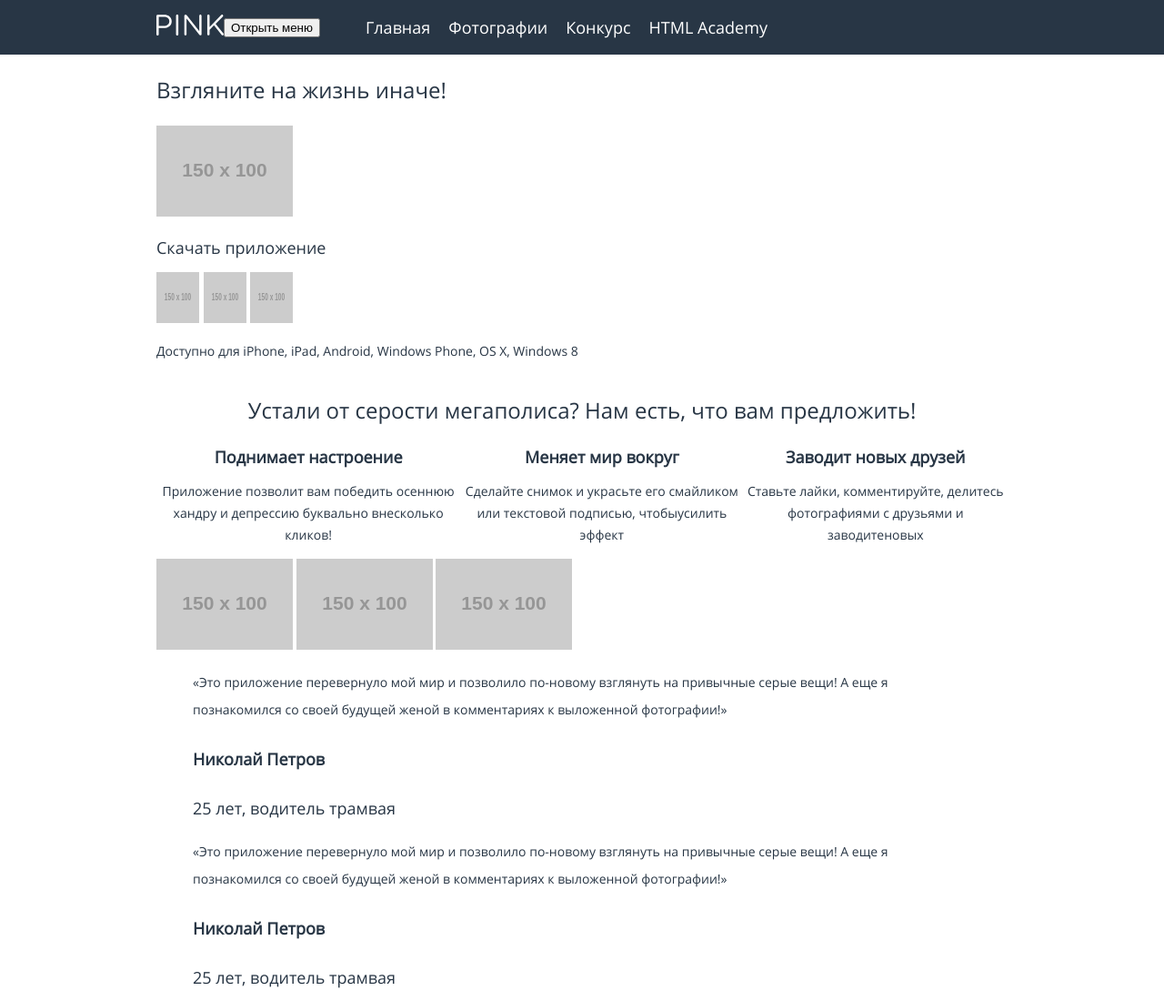
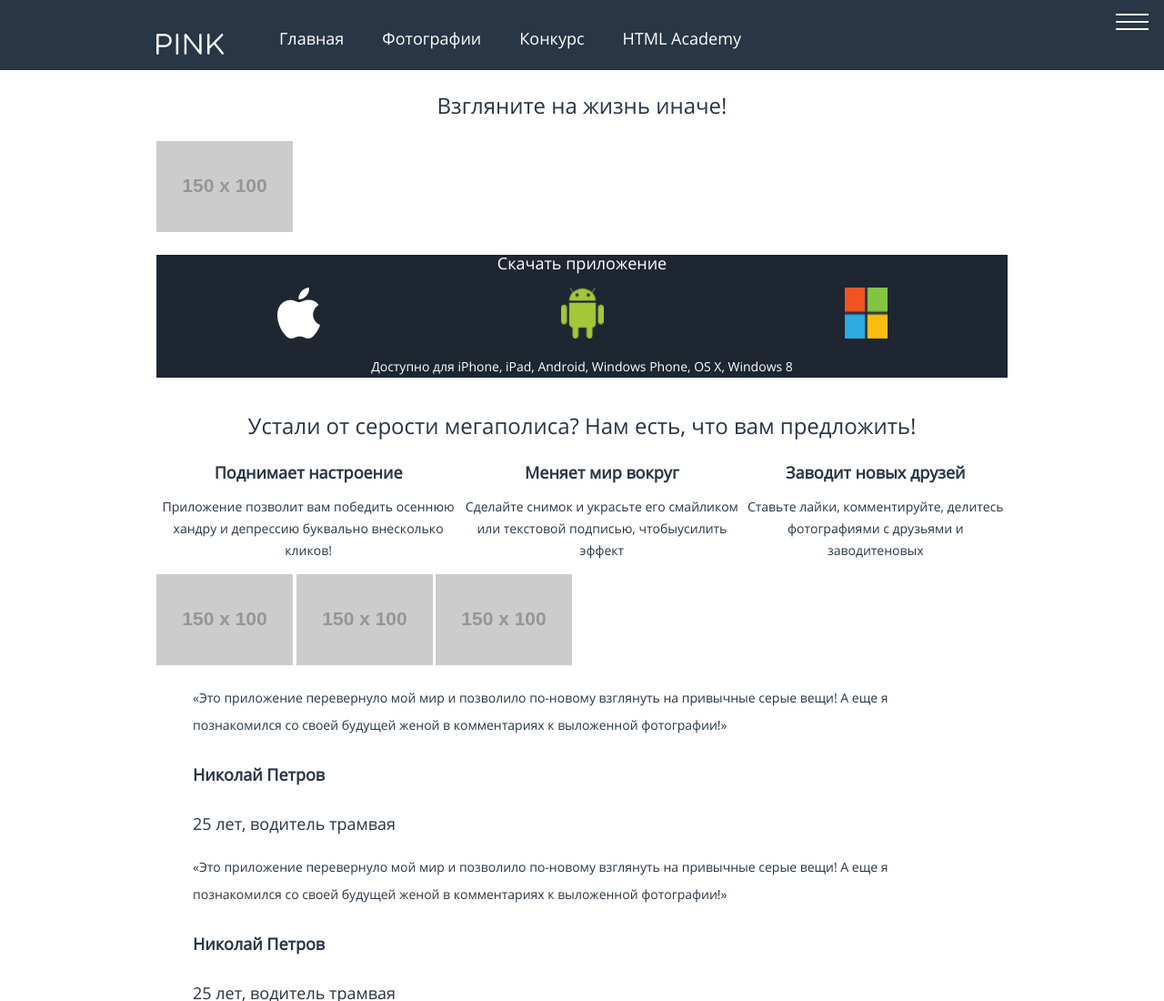
Before and after one commit to Hamlet0304/1712883-pink-23, a website: page source/index.html in a window 1280 px wide. Shown: the top 1100 px of the page at 91% size. Drawn offline with nearby package versions, Linux system fonts and the light colour scheme; files that its build step writes are made by us from their sources; placeholder pictures from the web are drawn by us; files whose address does not match are found by name.

Commit message:
Декоративные элементы главной страницы

```diff
--- a/source/index.html
+++ b/source/index.html
@@ -5,13 +5,16 @@
     <meta name="viewport" content="width=device-width, initial-scale=1">
     <title>HTML Academy: Пинк</title>
     <link href="css/style.css" rel="stylesheet">
+    <link rel="icon" href="img/icon/favicon.png"
+
   </head>
+
 <body>
 
   <header class="header">
     <div class="header__inner inner">
       <a class="header__logo" href="./index.html">
-        <svg width="74" height="23" viewBox="0 0 74 23" fill="none" xmlns="http://www.w3.org/2000/svg">
+        <svg  width="74" height="23" viewBox="0 0 74 23" fill="none" xmlns="http://www.w3.org/2000/svg">
         <path
           d="M0.00496827 1.54857C0.00487772 1.21254 0.135804 0.889818 0.369742 0.649431C0.60368 0.409043 0.922049 0.27008 1.25676 0.262266H8.39001C13.4469 0.262266 16.7751 2.9645 16.7751 7.39179V7.45162C16.7751 12.2977 12.7415 14.8105 7.97274 14.8105H2.53836V21.611C2.55394 21.7874 2.53277 21.9651 2.47619 22.1329C2.41961 22.3006 2.32887 22.4547 2.20973 22.5854C2.09058 22.716 1.94565 22.8204 1.78416 22.8918C1.62266 22.9631 1.44812 23 1.27166 23C1.0952 23 0.920671 22.9631 0.759173 22.8918C0.597674 22.8204 0.452744 22.716 0.333602 22.5854C0.21446 22.4547 0.123708 22.3006 0.0671295 22.1329C0.0105515 21.9651 -0.0106138 21.7874 0.00496827 21.611V1.54857ZM8.07209 12.5171C11.7778 12.5171 14.2119 10.5228 14.2119 7.53139V7.47156C14.2119 4.26078 11.8175 2.59556 8.25092 2.59556H2.58804V12.4772L8.07209 12.5171Z"
           fill="white" />
@@ -25,8 +28,9 @@
           d="M55.9384 1.38904C55.9228 1.21262 55.944 1.03487 56.0005 0.867114C56.0571 0.699353 56.1479 0.545245 56.267 0.414596C56.3862 0.283947 56.5311 0.179616 56.6926 0.108238C56.8541 0.0368607 57.0286 0 57.2051 0C57.3815 0 57.5561 0.0368607 57.7176 0.108238C57.8791 0.179616 58.024 0.283947 58.1431 0.414596C58.2623 0.545245 58.353 0.699353 58.4096 0.867114C58.4662 1.03487 58.4874 1.21262 58.4718 1.38904V13.6837L71.2282 0.551443C71.4899 0.279712 71.8455 0.119105 72.2216 0.10273C72.5468 0.115453 72.8548 0.252812 73.0821 0.486531C73.3094 0.72025 73.4388 1.03254 73.4436 1.35912C73.4366 1.52896 73.3961 1.69572 73.3245 1.84975C73.2529 2.00379 73.1516 2.14205 73.0264 2.25655L65.0785 10.1539L73.6523 20.6836C73.8764 20.9441 73.9998 21.2768 74 21.6209C73.9961 21.7933 73.9583 21.9633 73.8887 22.121C73.8191 22.2786 73.719 22.4209 73.5943 22.5395C73.4696 22.6582 73.3228 22.7509 73.1622 22.8123C73.0016 22.8737 72.8305 22.9026 72.6588 22.8973C72.4588 22.8891 72.2639 22.8322 72.0908 22.7314C71.9177 22.6306 71.7716 22.4891 71.6653 22.3189L63.3001 11.859L58.4718 16.7051V21.591C58.4718 21.7573 58.4391 21.922 58.3757 22.0756C58.3123 22.2293 58.2194 22.3689 58.1022 22.4865C57.9851 22.6041 57.846 22.6973 57.6929 22.761C57.5398 22.8246 57.3757 22.8574 57.21 22.8574C57.0443 22.8574 56.8803 22.8246 56.7272 22.761C56.5741 22.6973 56.435 22.6041 56.3179 22.4865C56.2007 22.3689 56.1078 22.2293 56.0443 22.0756C55.9809 21.922 55.9483 21.7573 55.9483 21.591V1.38904H55.9384Z"
           fill="white" />
         </svg>
+        <button class="header__toggle" type="button"><span class="visually-hidden">Открыть меню</span></button>
       </a>
-      <button class="header__toggle" type="button"><span class="visually-hidden">Открыть меню</span></button>
+
 
     <nav class="header__main-nav main-nav">
       <ul class="main__nav-list">
@@ -55,18 +59,20 @@
         <img class="app__image" src="https://via.placeholder.com/150x100" alt="Рука с приложением">
         </div>
       <div class="app__download download">
-        <p class="app__download__text">Скачать приложение</p>
+        <p class="app__download-text">Скачать приложение</p>
+        <div class="app__download-link">
         <a download href="https://www.apple.com/ua/app-store/">
-          <img src="https://via.placeholder.com/150x100" width="47" height="56" alt="Логотип Эпл">
+          <img src="./img/icon/apple-logo.png" width="47" height="56" alt="Логотип Эпл">
         </a>
         <a download href="https://play.google.com/store?gl=UA&utm_source=emea_Med&utm_medium=hasem&utm_content=Oct2020&utm_campaign=Evergreen&pcampaignid=MKT-EDR-emea-ua-1001280-Med-hasem-py-Evergreen-Oct2020-Text_Search_BKWS%7CONSEM_kwid_43700005658690477&gclid=Cj0KCQjw9O6HBhCrARIsADx5qCTE4X2qMAwu4CU4RvsQPuHO48ZAVdRn4PO9sH5fgvC5TsXjAijzL98aAv3REALw_wcB&gclsrc=aw.ds">
-          <img src="https://via.placeholder.com/150x100" width="47" height="56" alt="Логотип Андроид">
+          <img src="./img/icon/android-logo.png" width="47" height="56" alt="Логотип Андроид">
         </a>
         <a download href="https://www.microsoft.com/uk-ua/store/apps/windows">
-          <img src="https://via.placeholder.com/150x100" width="47" height="56" alt="Логотип">
+          <img src="./img/icon/microsoft-logo.png" width="47" height="56" alt="Логотип">
         </a>
+        </div>
+        <p class="app__availability">Доступно для iPhone, iPad, Android, Windows Phone, OS X, Windows 8</p>
       </div>
-      <p class="app__availability">Доступно для iPhone, iPad, Android, Windows Phone, OS X, Windows 8</p>
     </div>
     </section>
 
--- a/source/sass/base.scss
+++ b/source/sass/base.scss
@@ -20,3 +20,16 @@ img {
 a {
   text-decoration: none;
 }
+
+.visually-hidden {
+  position: absolute;
+  width: 1px;
+  height: 1px;
+  margin: -1px;
+  border: 0;
+  padding: 0;
+  white-space: nowrap;
+  clip-path: inset(100%);
+  clip: rect(0 0 0 0);
+  overflow: hidden;
+}
--- a/source/sass/blocks/app.scss
+++ b/source/sass/blocks/app.scss
@@ -16,17 +16,34 @@
 .app__slogan {
   font-size: $font-size-xl;
   line-height: $line-height-xl;
+  text-align: center;
 }
 
 .app__download {
   font-size: $font-size-l;
+  background-color: #1d2631;
+  background-size: cover;
 }
 
 .app__availability {
   font-size: $font-size-s;
+  text-align: center;
+  color: #ffffff;
 }
 
-.app__download__text {
+.app__download-text {
   font-size: $font-size-l;
   line-height: $line-height-s;
+  text-align: center;
+  color: #ffffff;
 }
+
+.app__download-link {
+  margin: 0;
+  display: flex;
+  flex-wrap: wrap;
+  align-content: center;
+  justify-content: space-around;
+  align-items: center;
+  flex-direction: row;
+}
--- a/source/sass/blocks/header.scss
+++ b/source/sass/blocks/header.scss
@@ -31,3 +31,41 @@
     align-items: center;
   }
 }
+
+.header__logo {
+  margin-top: 20px;
+  display: flex;
+  flex-direction: row;
+  flex-wrap: wrap;
+  justify-content: space-between;
+  align-items: center;
+  align-content: center;
+}
+
+.header__main-nav {
+  position: relative;
+}
+
+.header__toggle {
+  position: absolute;
+  top: 0;
+  right: 0;
+  z-index: 2;
+  display: block;
+  width: 70px;
+  height: 50px;
+  background-color: $black;
+  cursor: pointer;
+  border: none;
+}
+
+.header__toggle::before {
+  content: "";
+  position: absolute;
+  top: 15px;
+  left: 17px;
+  width: 36px;
+  height: 2px;
+  background-color: #ffffff;
+  box-shadow: 0 8px 0 0 #ffffff, 0 16px 0 0 #ffffff;
+}
--- a/source/sass/blocks/main.scss
+++ b/source/sass/blocks/main.scss
@@ -1,10 +1,20 @@
 .main__nav-list {
   list-style: none;
   color: $white;
+  display: flex;
+  flex-direction: column;
+  flex-wrap: wrap;
+  align-items: center;
+  align-content: flex-start;
+  justify-content: center;
 
   @include tablet-width {
     display: flex;
     flex-direction: column;
+    align-content: center;
+    flex-wrap: wrap;
+    justify-content: center;
+    align-items: center;
   }
 
   @include desktop-width {
@@ -15,5 +25,33 @@
 
 .main__nav-link {
   color: $white;
-  margin: 10px;
+
+  @include mobile-width {
+    margin: 1px;
+    position: relative;
+    display: block;
+    padding: 12px 21px;
+    padding-bottom: 5px;
+    text-transform: uppercase;
+    background-color: $black;
+    border-top: 1px solid #000000;
+    border-bottom: 1px solid #a8a8a898;
+
+    &:hover {
+      color: $pink;
+      background-color: #283645;
+    }
+
+    &:active {
+      color: $pink;
+      background-color: #283645;
+      opacity: 0.3;
+    }
+  }
+
+  @include desktop-width {
+    margin: 0;
+    text-transform: none;
+    border: none;
+  }
 }
```
Also changed, not shown: source/img/icon/android-logo.png (added), source/img/icon/apple-logo.png (added), source/img/icon/favicon.png (added), source/img/icon/microsoft-logo.png (added).
